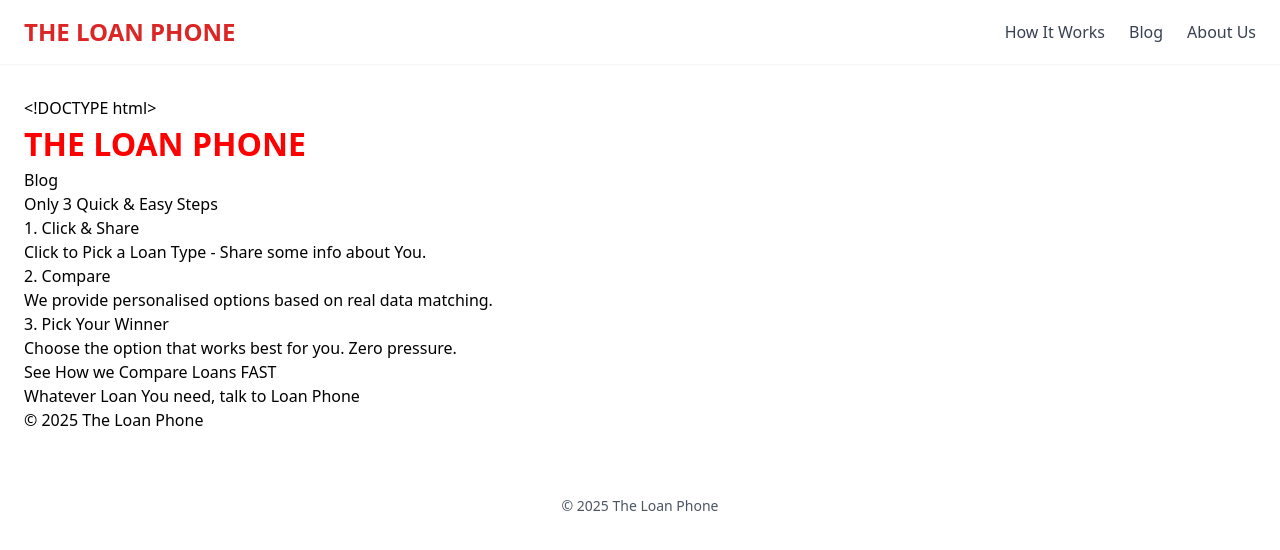
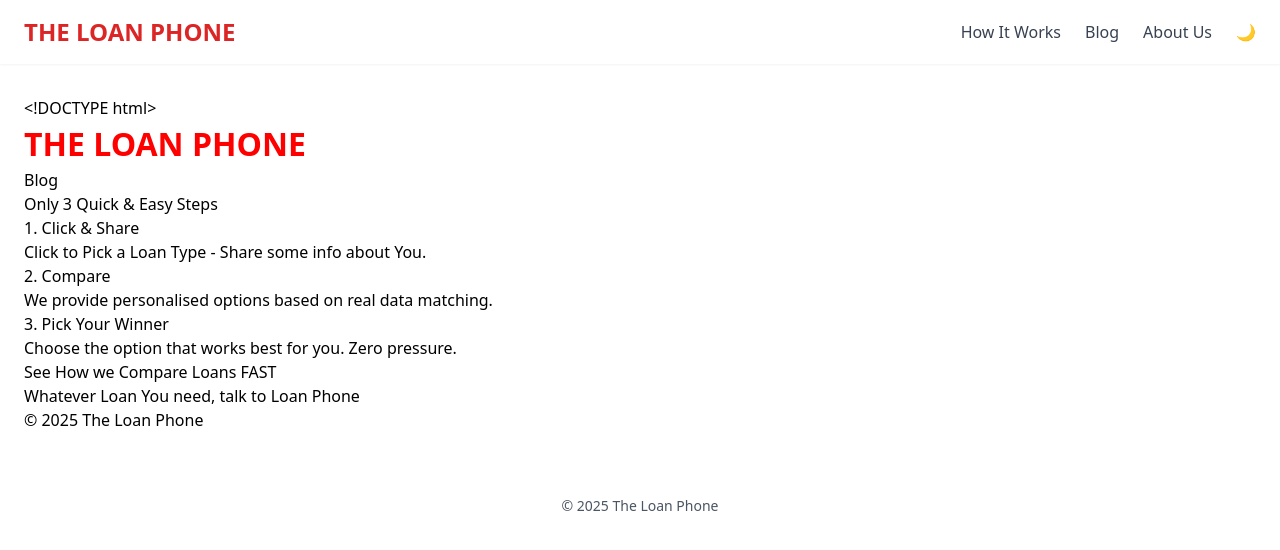
Before and after one commit to AMSumo9/loan-phone-website, a Jekyll site: the page built from index.md, in a window 1280 px wide. Shown: the top 550 px of the page. Built offline with Jekyll 4.4.1, drawn with Linux system fonts in a browser that asks for light colours; nearby versions of some CDN libraries.

Commit message:
Update header.html

```diff
--- a/_includes/header.html
+++ b/_includes/header.html
@@ -1,10 +1,13 @@
 <header class="bg-white shadow-sm">
   <nav class="container mx-auto px-6 py-4 flex justify-between items-center">
-    <a href="{{ '/' | relative_url }}" class="text-2xl font-bold text-red-600">THE LOAN PHONE</a>
+    <a href="{{ '/' | relative_url }}" class="text-2xl font-bold text-red-600 flex items-center gap-2">
+      THE LOAN PHONE
+    </a>
     <ul class="flex gap-6 text-gray-700">
       <li><a href="{{ '/how-it-works/' | relative_url }}" class="hover:text-red-600">How It Works</a></li>
       <li><a href="{{ '/blog/' | relative_url }}" class="hover:text-red-600">Blog</a></li>
       <li><a href="{{ '/about/' | relative_url }}" class="hover:text-red-600">About Us</a></li>
+      <li><button id="toggle-theme" aria-label="Toggle Dark Mode" class="hover:text-red-600">🌙</button></li>
     </ul>
   </nav>
 </header>
```
